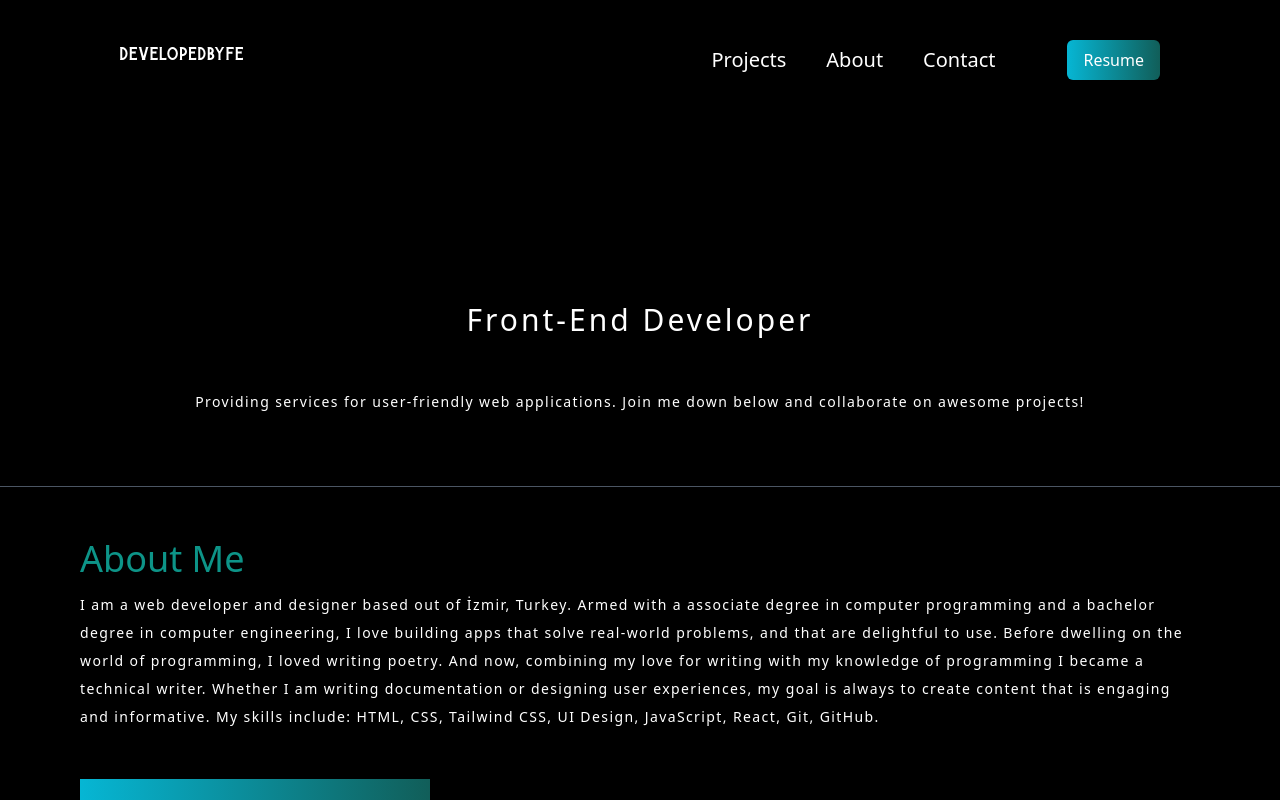
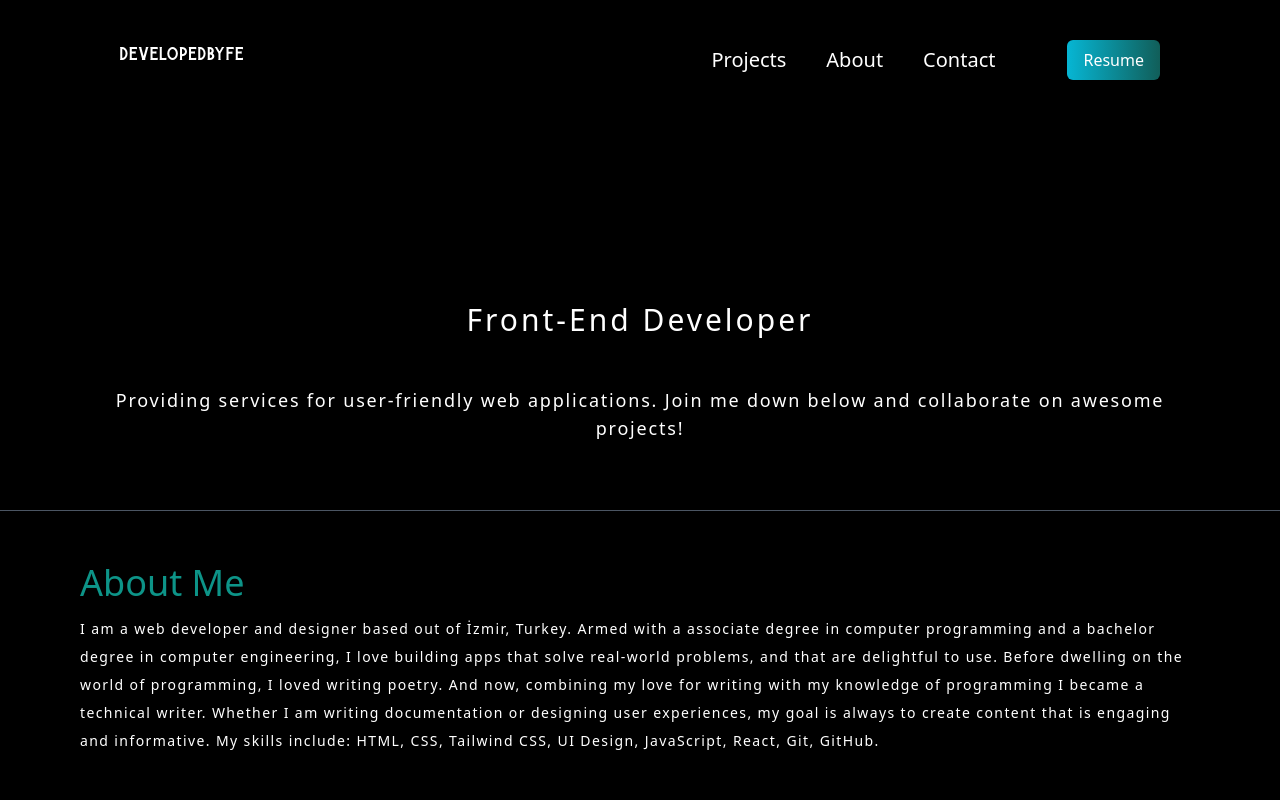
Before and after one commit to fulyaertay/personal-portfolio, a Next.js app: page / in a window 1280 px wide. Shown: the top 800 px of the page. Built offline with nearby package versions, Linux system fonts and the light colour scheme.

Commit message:
header added

```diff
--- a/pages/index.tsx
+++ b/pages/index.tsx
@@ -72,7 +72,7 @@ export default function Home() {
             <h3 className="sm:text-md py-2 md:text-3xl tracking-widest  text-white ">
               Front-End Developer
             </h3>
-            <p className="text-sm py-5 leading-8 tracking-widest  text-white   ">
+            <p className="sm:text-sm md:text-lg py-5 leading-8 tracking-widest  text-white   ">
               Providing services for user-friendly web applications. Join me
               down below and collaborate on awesome projects!{" "}
             </p>
```
